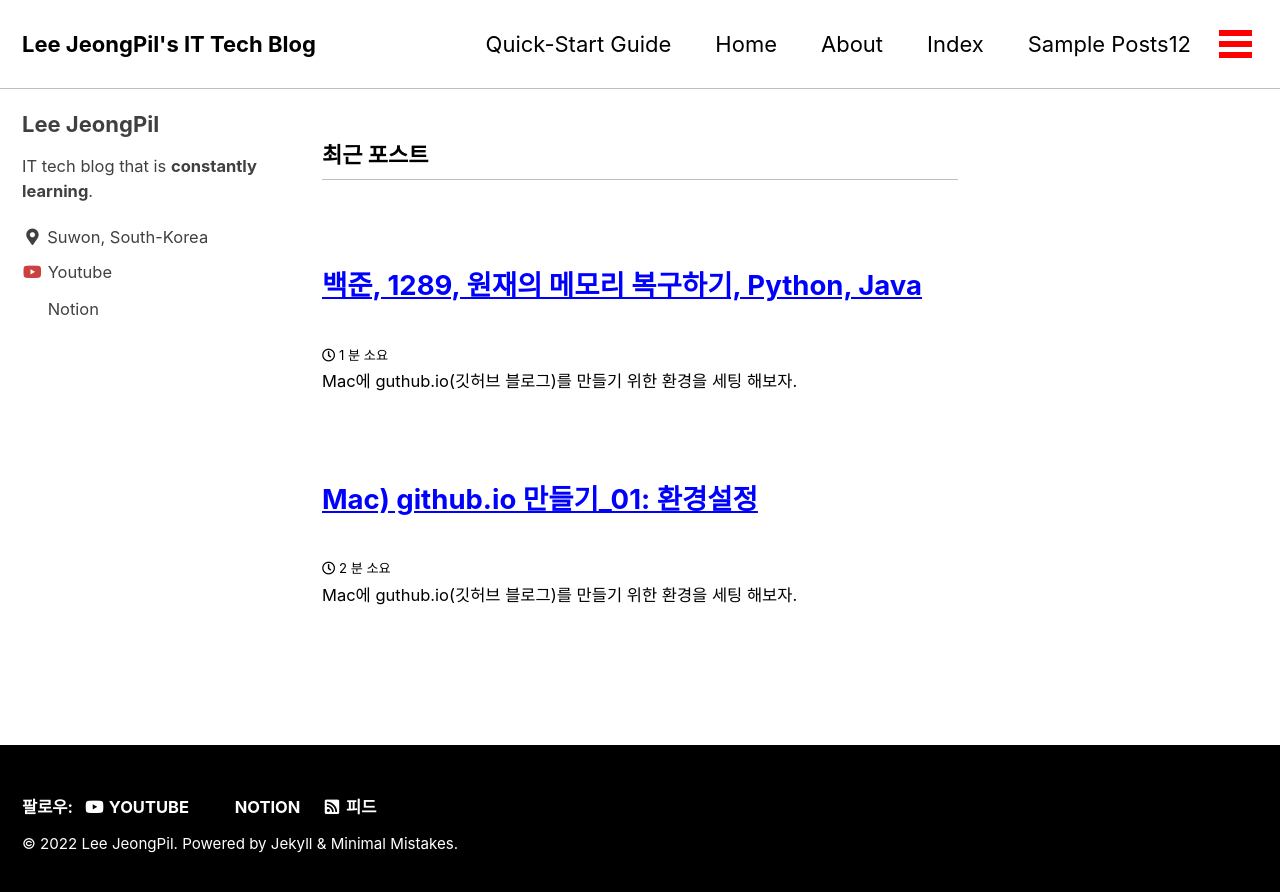
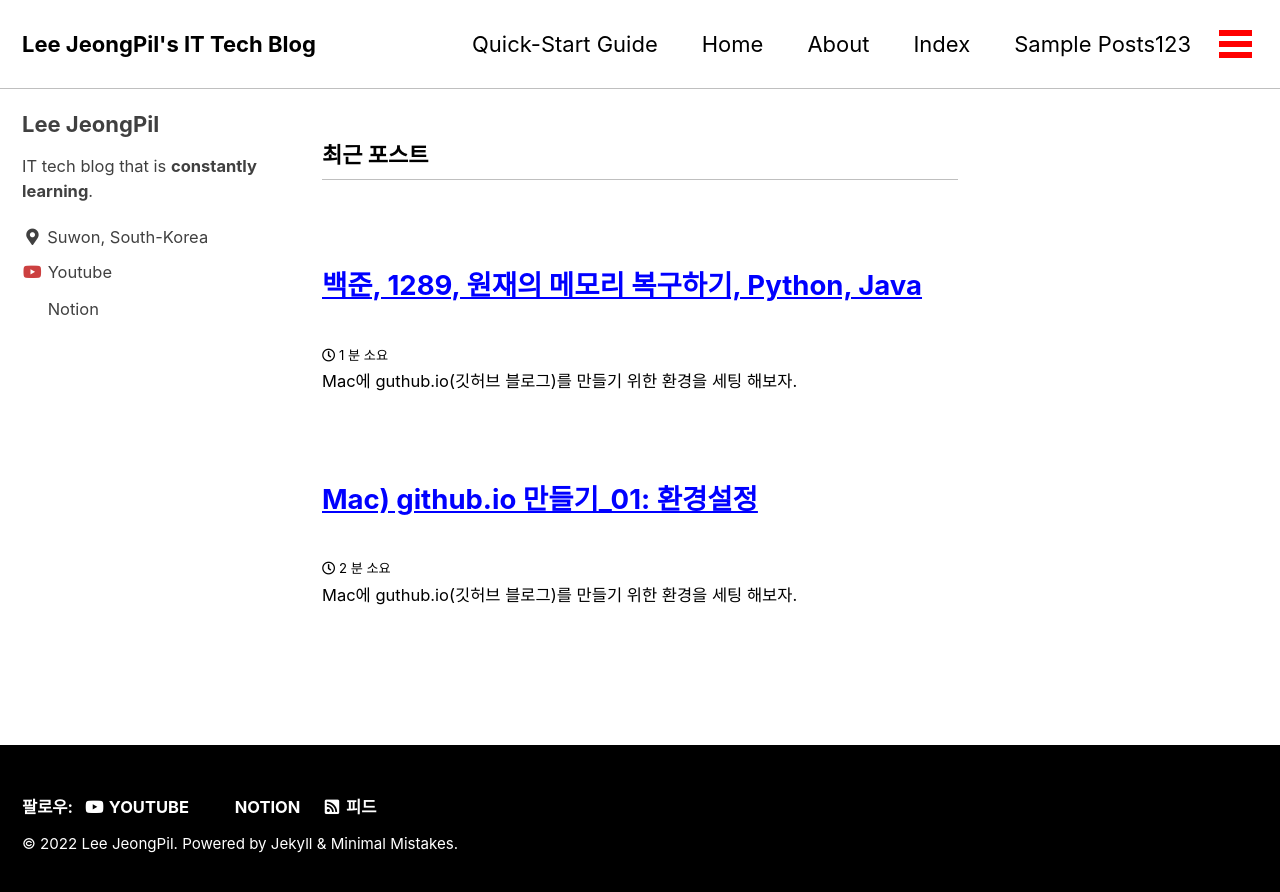
Before and after one commit to leejeongpil/leejeongpil.github.io, a Jekyll site: the page built from index.html, in a window 1280 px wide. Shown: the top 892 px of the page. Built offline with Jekyll 4.4.1, drawn with Linux system fonts in a browser that asks for light colours; cached includes are drawn as plain includes; the list of posts is cut into pages by our own code.

Commit message:
Update navigation.yml

```diff
--- a/_data/navigation.yml
+++ b/_data/navigation.yml
@@ -17,7 +17,7 @@ main:
     url: https://github.com/leejeongpil
   - title: "Index"
     url: https://github.com/leejeongpil
-  - title: "Sample Posts12"
+  - title: "Sample Posts123"
     url: /year-archive/
   - title: "Sample Posts2"
     url: /collection-archive/
```
